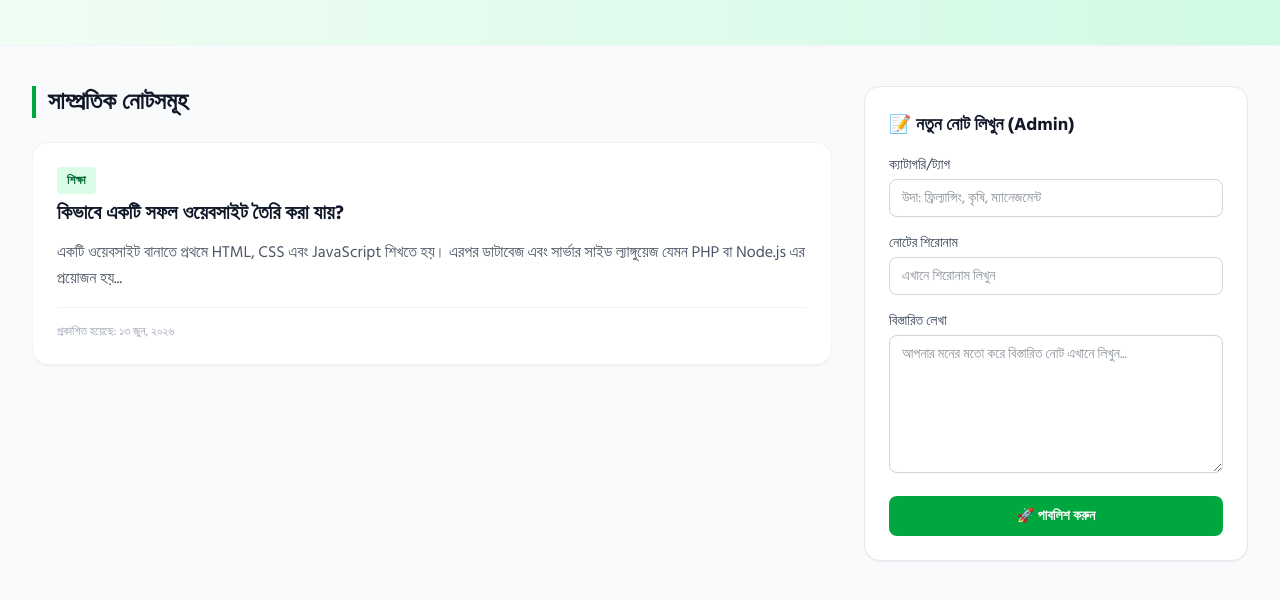
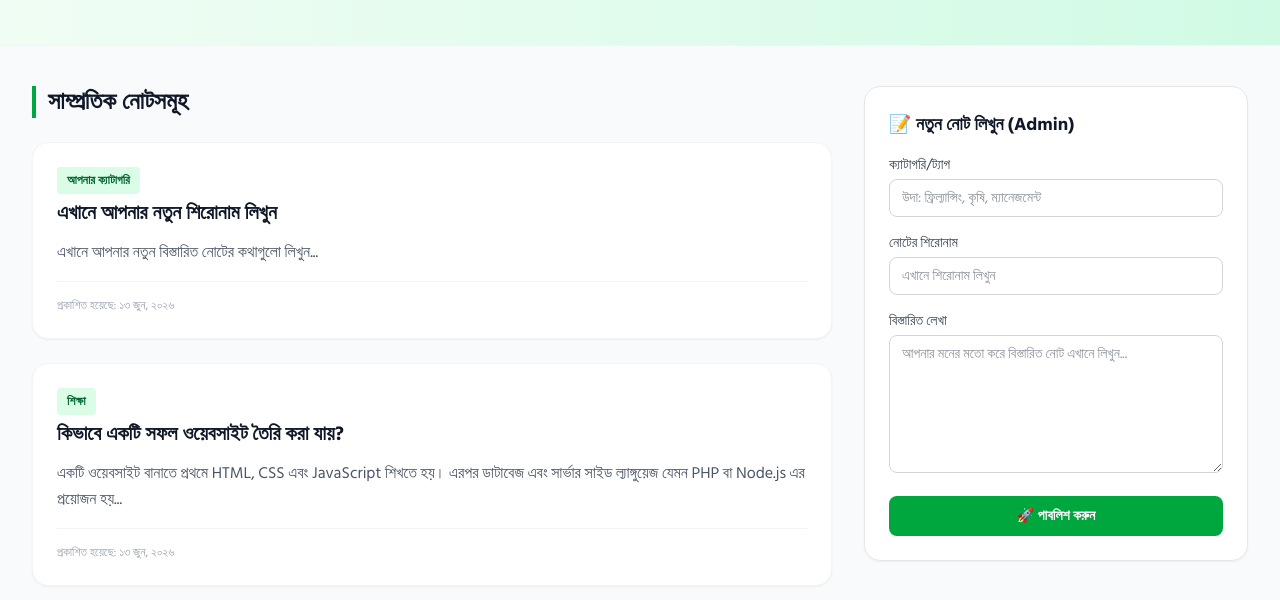
Before and after one commit to niloy9code/my-demo-site, a plain HTML site: page index.html in a window 1280 px wide. Shown: the part 200-800 px from the top of the page. Drawn offline with nearby package versions, Linux system fonts and the light colour scheme.

Commit message:
Update index.html

```diff
--- a/index.html
+++ b/index.html
@@ -47,6 +47,13 @@
             <!-- নোটগুলো ডাইনামিকালি এখানে জমা হবে -->
             <div id="notes-container" class="space-y-6">
                 <!-- ডেমো নোট ১ -->
+               <!-- ডেমো নোট ১ -->
+	<div class="bg-white p-6 rounded-2xl shadow-xs border border-gray-100 hover:shadow-md transition">
+    <span class="bg-green-100 text-green-800 text-xs font-semibold px-2.5 py-1 rounded-sm">আপনার ক্যাটাগরি</span>
+    <h3 class="text-xl font-bold text-gray-900 mt-2 mb-3">এখানে আপনার নতুন শিরোনাম লিখুন</h3>
+    <p class="text-gray-600 leading-relaxed">এখানে আপনার নতুন বিস্তারিত নোটের কথাগুলো লিখুন...</p>
+    <div class="mt-4 pt-4 border-t border-gray-100 text-xs text-gray-400">প্রকাশিত হয়েছে: ১৩ জুন, ২০২৬</div>
+    </div>
                 <div class="bg-white p-6 rounded-2xl shadow-xs border border-gray-100 hover:shadow-md transition">
                     <span class="bg-green-100 text-green-800 text-xs font-semibold px-2.5 py-1 rounded-sm">শিক্ষা</span>
                     <h3 class="text-xl font-bold text-gray-900 mt-2 mb-3">কিভাবে একটি সফল ওয়েবসাইট তৈরি করা যায়?</h3>
```
